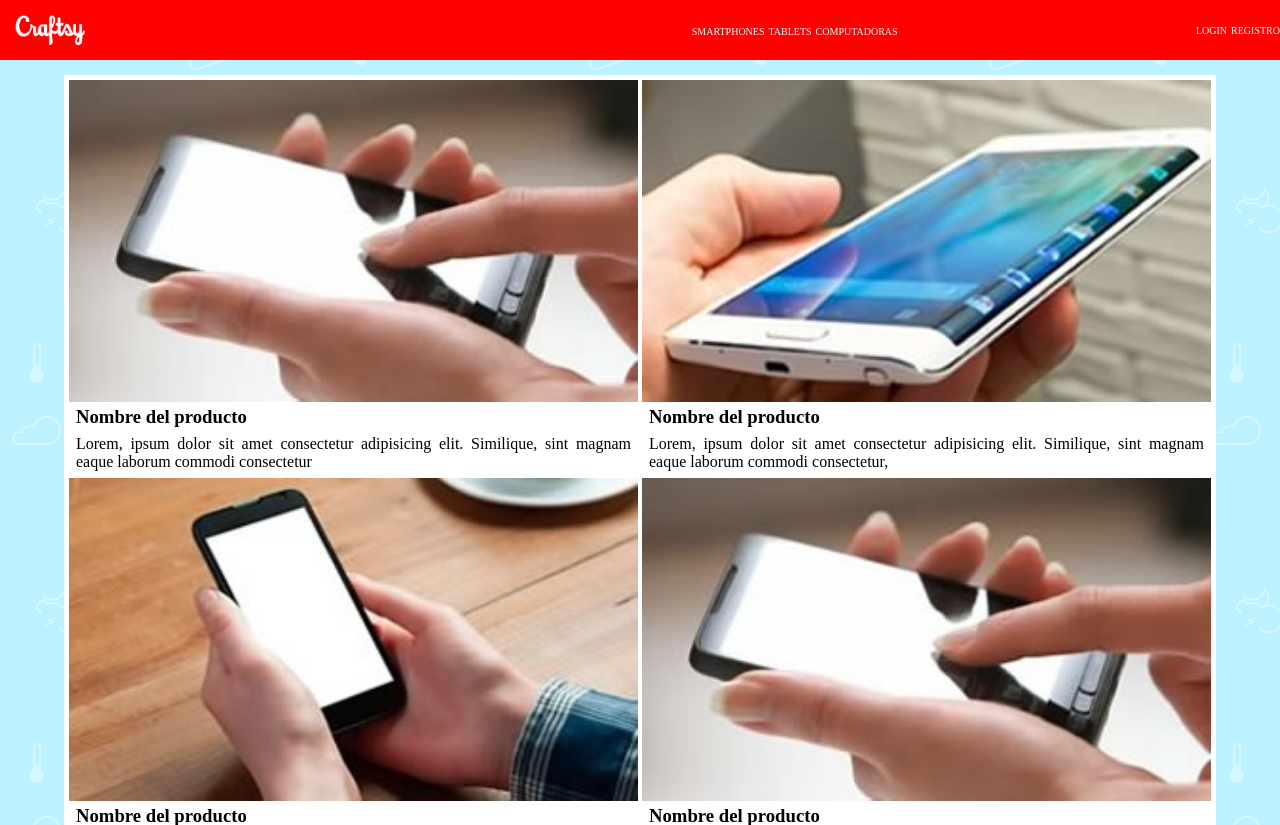
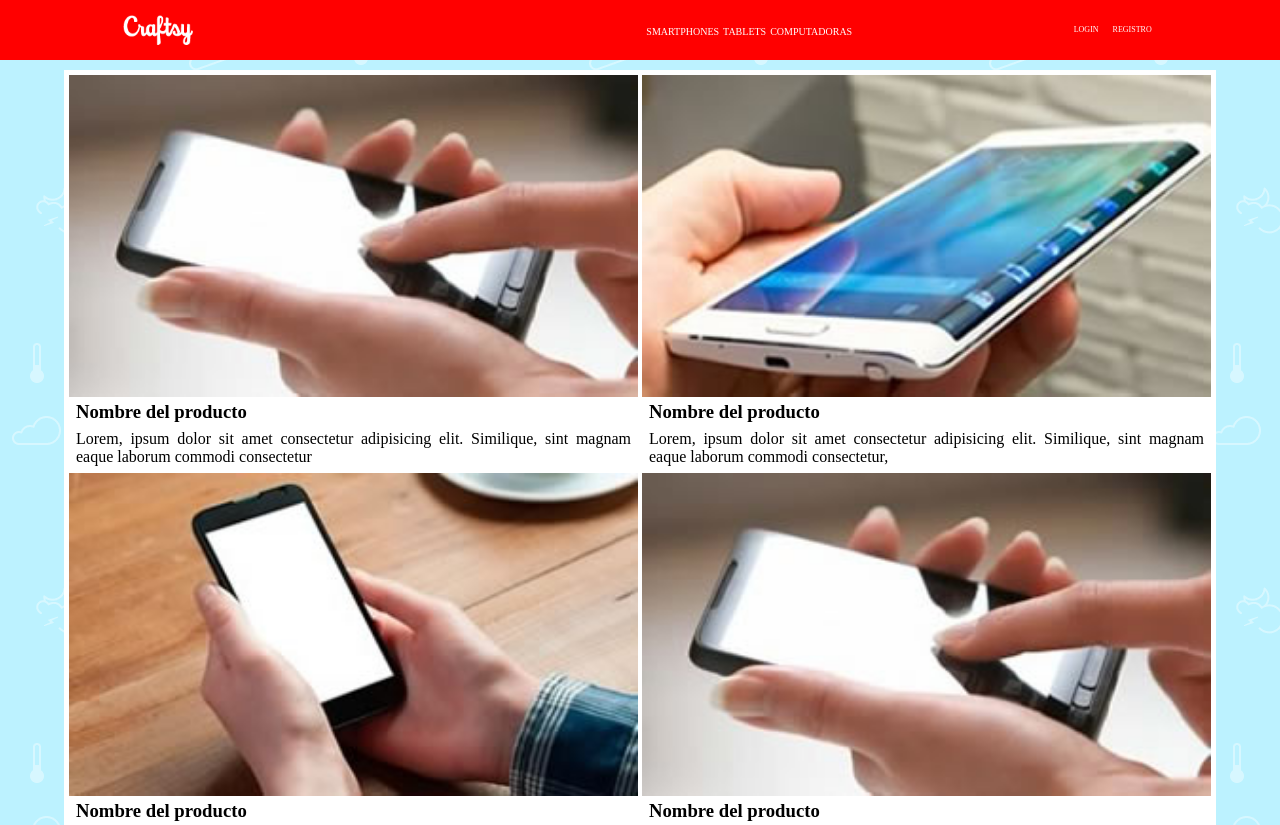
Before and after one commit to facundocaro1826/craftsy, a website: page views/home.html in a window 1280 px wide. Shown: the top 825 px of the page. Drawn offline with Linux system fonts and the light colour scheme.

Commit message:
arregle el width del article

```diff
--- a/public/css/header.css
+++ b/public/css/header.css
@@ -68,7 +68,7 @@ nav.nav-var a.registro{
 @media (min-width: 425px) {
     header.home-header{
     display: flex;
-    justify-content: space-between;
+    justify-content: space-around;
     }
     header.home-header img{
 
@@ -107,16 +107,20 @@ color: white;
 
 font-size: 10px;
     }
-.login{}
+.login{
+    margin-right: 10px;
+}
 header .login a.registro{
 
 color: white;
 
-font-size: 10px;
+font-size: 8px;
 
 display: inline-block;
 
 margin-top: 25px;
+
+margin-right: 10px;
     }
 
 }
--- a/public/css/home.css
+++ b/public/css/home.css
@@ -115,7 +115,10 @@ aside.publicidad article img{
     body{
 
 }
-    main.home-main{}
+    main.home-main{
+    margin: auto;
+    margin-top: 10px;
+}
 
     main.home-main div.producto{
     padding: 5px;
@@ -141,6 +144,8 @@ aside.publicidad article img{
     padding-top: 10px;
     margin: auto;
     width: 90%;
+    display: flex;
+    flex-wrap: wrap;
     }
 
     aside.tutorial h2{
@@ -150,6 +155,9 @@ aside.publicidad article img{
     aside.tutorial article{
         width: calc(50% - 2px);
         display: inline-block;
+        display: flex;
+        flex-direction: row;
+        align-items: center;
     }
 
     article {
@@ -160,7 +168,7 @@ width: 45%;
     }
     aside.tutorial article h3{
 
-font-size: 10px;
+font-size: 14px;
     }
 
     /* aside publicidad  */
```
